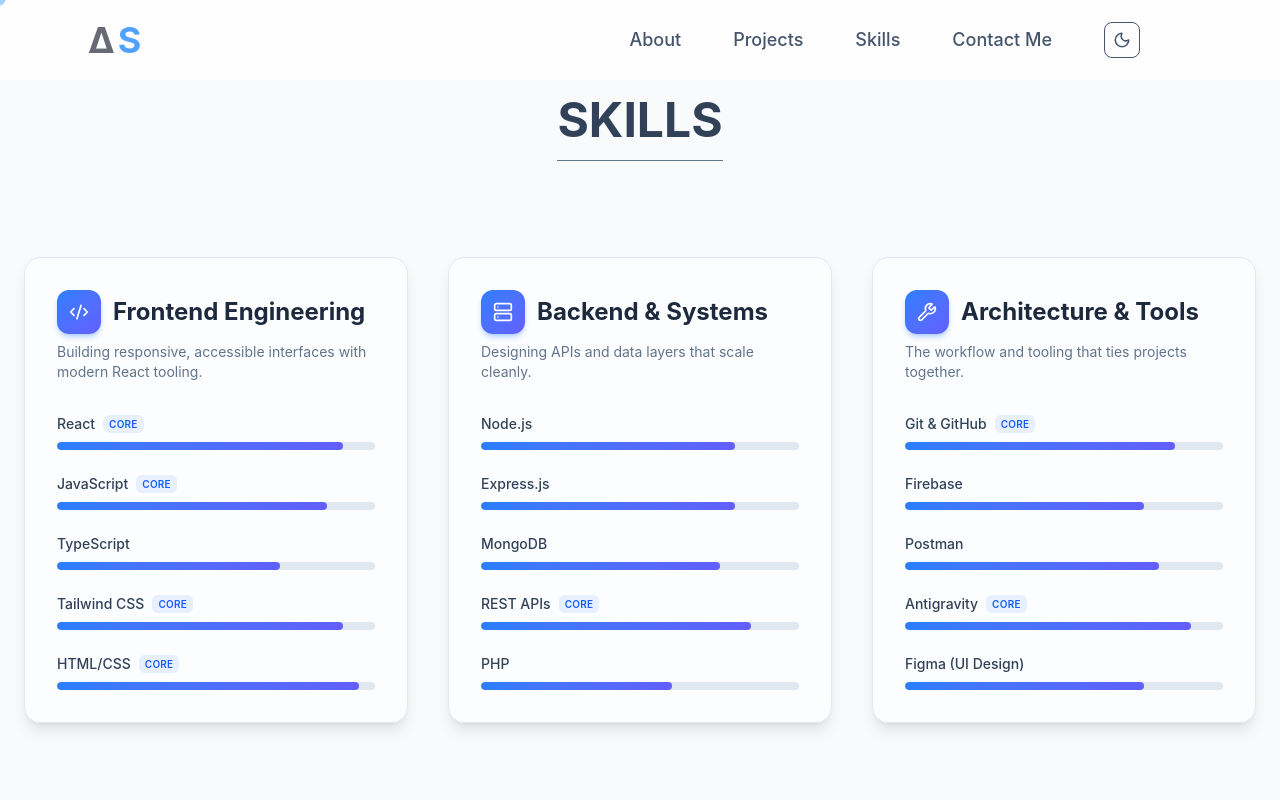
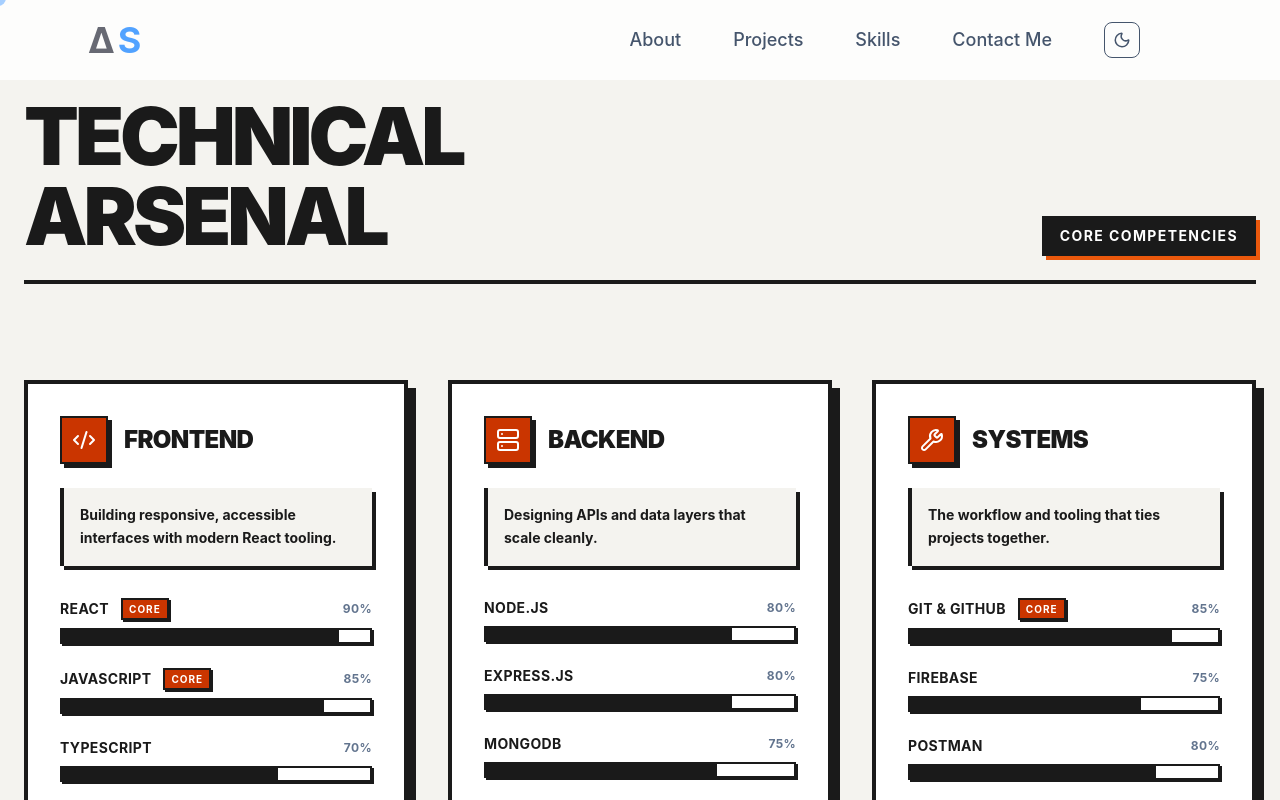
Before and after one commit to ash05741/portfolio-frontend, a React (Vite) app: page /skills in a window 1280 px wide. Shown: the top 800 px of the page. Built offline with nearby package versions, Linux system fonts and the light colour scheme.

Commit message:
feat(ui) : refactor skills section with rigid grid and data blocks

```diff
--- a/src/Components/HeroSection.jsx
+++ b/src/Components/HeroSection.jsx
@@ -15,25 +15,25 @@
     name: "Twitter",
     href: "https://x.com/asmitshukla05",
     icon: FaTwitter,
-    hoverClass: "group-hover:text-orange-700 hover:-translate-y-1 transition-transform",
+    hoverClass: "group-hover:text-orange-700 md:hover:-translate-y-1 transition-transform",
   },
   {
     name: "LinkedIn",
     href: "https://www.linkedin.com/in/asmit-shukla-2a8591258",
     icon: FaLinkedinIn,
-    hoverClass: "group-hover:text-orange-700 hover:-translate-y-1 transition-transform",
+    hoverClass: "group-hover:text-orange-700 md:hover:-translate-y-1 transition-transform",
   },
   {
     name: "GitHub",
     href: "https://github.com/ash05741",
     icon: FaGithub,
-    hoverClass: "group-hover:text-orange-700 hover:-translate-y-1 transition-transform",
+    hoverClass: "group-hover:text-orange-700 md:hover:-translate-y-1 transition-transform",
   },
   {
     name: "Website",
     href: "https://your-domain-here.com",
     icon: Globe,
-    hoverClass: "group-hover:text-orange-700 hover:-translate-y-1 transition-transform",
+    hoverClass: "group-hover:text-orange-700 md:hover:-translate-y-1 transition-transform",
   },
 ];
 
@@ -43,7 +43,7 @@
       <section className="relative min-h-screen flex items-center z-0 py-20 overflow-hidden border-b-4 border-[#1A1A1A]">
 
         {/* ===== Main Container (Editorial Grid) ===== */}
-        <div className="max-w-7xl mx-auto px-6 w-full grid lg:grid-cols-12 gap-8 items-center relative z-10">
+        <div className="max-w-7xl mx-auto px-6 w-full grid lg:grid-cols-12 gap-8 items-center relative z-10 pb-16 md:pb-0">
 
           {/* LEFT CONTENT */}
           <motion.div
@@ -62,10 +62,10 @@
 
             {/* NAME BLOCK */}
             <div className="mb-10">
-              <h1 className="text-7xl md:text-[7rem] font-black tracking-tighter leading-[0.85] uppercase">
+              <h1 className="text-6xl sm:text-7xl md:text-[7rem] font-black tracking-tight md:tracking-tighter leading-[0.85] uppercase">
                 Asmit
                 <br />
-                <span className="text-transparent [-webkit-text-stroke:3px_#1A1A1A]">Shukla</span>
+                <span className="text-transparent [-webkit-text-stroke:1.5px_#1A1A1A] md:[-webkit-text-stroke:3px_#1A1A1A]">Shukla</span>
               </h1>
             </div>
 
@@ -125,11 +125,9 @@
             transition={{ duration: 0.8, delay: 0.2 }}
             className="hidden lg:flex col-span-5 justify-center items-center relative"
           >
-            {/* A massive asterisk or geometric star giving that raw print vibe */}
             <div className="text-[350px] leading-none font-serif text-[#1A1A1A] opacity-10 select-none absolute">
               *
             </div>
-            {/* Abstract framed placeholder (could be replaced with a solid professional headshot or 3D render later) */}
             <div className="w-full aspect-square border-4 border-[#1A1A1A] bg-white shadow-[12px_12px_0_0_#1A1A1A] flex flex-col justify-between p-6 relative z-10">
               <div className="flex justify-between w-full border-b-2 border-[#1A1A1A] pb-4">
                 <span className="font-bold text-sm uppercase">Fig. 01</span>
@@ -144,14 +142,14 @@
           </motion.div>
         </div>
 
-        {/* ===== Social Bar (Bottom Left rather than floating right) ===== */}
+        {/* ===== Social Bar (Bottom Left) ===== */}
         <motion.div
           initial={{ opacity: 0, y: 20 }}
           animate={{ opacity: 1, y: 0 }}
           transition={{ duration: 0.8, delay: 0.4 }}
           className="absolute bottom-0 left-0 w-full md:w-auto"
         >
-          <div className="flex border-t-4 border-r-4 border-[#1A1A1A] bg-white text-[#1A1A1A] shadow-[4px_-4px_0_0_#1A1A1A]">
+          <div className="flex w-full md:w-auto border-t-4 md:border-r-4 border-[#1A1A1A] bg-white text-[#1A1A1A] md:shadow-[4px_-4px_0_0_#1A1A1A]">
             {socialLinks.map((link, index) => {
               const Icon = link.icon;
               return (
@@ -161,7 +159,7 @@
                   target="_blank"
                   rel="noreferrer"
                   aria-label={link.name}
-                  className={`p-4 md:p-6 flex items-center justify-center transition-colors duration-200 hover:bg-[#1A1A1A] hover:text-white ${index !== socialLinks.length - 1 ? 'border-r-2 border-[#1A1A1A]' : ''}`}
+                  className={`flex-1 md:flex-none p-4 md:p-6 flex items-center justify-center transition-colors duration-200 hover:bg-[#1A1A1A] hover:text-white ${index !== socialLinks.length - 1 ? 'border-r-2 border-[#1A1A1A]' : ''}`}
                 >
                   <Icon size={24} />
                 </a>
@@ -172,7 +170,6 @@
 
       </section>
 
-      {/* Keeping your existing components, updated with brutalist borders */}
       <Projects className="relative z-10 min-h-screen py-24 bg-white border-b-4 border-[#1A1A1A]" />
       <Skills className="relative z-10 min-h-screen py-24 bg-[#F4F3EF]" />
     </div>
--- a/src/Components/Skills.jsx
+++ b/src/Components/Skills.jsx
@@ -39,7 +39,7 @@
 
   const cardVariants = {
     hidden: { opacity: 0, y: 40 },
-    visible: { opacity: 1, y: 0, transition: { duration: 0.6 } },
+    visible: { opacity: 1, y: 0, transition: { duration: 0.5, ease: "easeOut" } },
   };
 
   /* ---------------- Skill Bar ---------------- */
@@ -47,24 +47,26 @@
     const isStrong = skill.level >= 85;
     return (
       <div className="space-y-2">
-        <div className="flex justify-between items-center text-sm font-medium text-slate-700 dark:text-slate-300">
-          <span className="flex items-center gap-2">
+        <div className="flex justify-between items-center text-sm font-bold uppercase tracking-wide text-[#1A1A1A]">
+          <span className="flex items-center gap-3">
             {skill.name}
             {isStrong && (
-              <span className="text-[10px] uppercase tracking-wide font-semibold text-blue-600 dark:text-blue-400 bg-blue-500/10 px-1.5 py-0.5 rounded-md">
+              <span className="text-[10px] uppercase tracking-widest font-bold text-white bg-orange-700 border-2 border-[#1A1A1A] px-1.5 py-0.5 shadow-[2px_2px_0_0_#1A1A1A]">
                 Core
               </span>
             )}
           </span>
+          {/* Added the percentage text for that raw data feel */}
+          <span className="text-xs text-slate-500">{skill.level}%</span>
         </div>
 
-        <div className="w-full h-2 bg-slate-200 dark:bg-slate-700 rounded-full overflow-hidden">
+        <div className="w-full h-4 bg-white border-2 border-[#1A1A1A] overflow-hidden relative shadow-[2px_2px_0_0_#1A1A1A]">
           <motion.div
             initial={{ width: 0 }}
             whileInView={{ width: `${skill.level}%` }}
             viewport={{ once: true, margin: "-50px" }}
-            transition={{ duration: 1.2, ease: "easeOut", delay: 0.2 }}
-            className="h-full bg-gradient-to-r from-blue-500 to-indigo-500 rounded-full"
+            transition={{ duration: 1, ease: "circOut", delay: 0.2 }}
+            className="h-full bg-[#1A1A1A] border-r-2 border-[#1A1A1A]"
           />
         </div>
       </div>
@@ -78,29 +80,29 @@
       className="
         group
         h-full
-        rounded-2xl
         p-8
-        backdrop-blur-lg
-        bg-white/60 dark:bg-slate-900/60
-        border border-slate-200 dark:border-slate-700
-        shadow-lg
-        hover:shadow-2xl hover:border-blue-500/30
+        bg-white
+        border-4 border-[#1A1A1A]
+        shadow-[8px_8px_0_0_#1A1A1A]
+        hover:shadow-[12px_12px_0_0_#EA580C]
         transition-all duration-300
-        hover:-translate-y-2
+        hover:-translate-y-1 hover:-translate-x-1
       "
     >
-      <div className="flex items-center gap-3 mb-2">
-        <div className="flex items-center justify-center w-11 h-11 rounded-xl bg-gradient-to-br from-blue-500 to-indigo-500 text-white shadow-md shadow-blue-500/30">
+      <div className="flex items-center gap-4 mb-6">
+        <div className="flex items-center justify-center w-12 h-12 bg-orange-700 border-2 border-[#1A1A1A] text-white shadow-[4px_4px_0_0_#1A1A1A]">
           {icon}
         </div>
-        <h3 className="text-2xl font-bold text-slate-800 dark:text-white">
+        <h3 className="text-2xl font-black text-[#1A1A1A] uppercase tracking-tight">
           {title}
         </h3>
       </div>
 
-      <p className="text-sm text-slate-500 dark:text-slate-400 mb-8">
-        {blurb}
-      </p>
+      <div className="p-4 border-l-4 border-[#1A1A1A] bg-[#F4F3EF] shadow-[4px_4px_0_0_#1A1A1A] mb-8">
+        <p className="text-sm font-bold text-[#1A1A1A] leading-relaxed">
+          {blurb}
+        </p>
+      </div>
 
       <div className="space-y-6">
         {skills.map((skill, i) => (
@@ -112,42 +114,47 @@
 
   /* ---------------- Section ---------------- */
   return (
-    <section className={`min-h-screen py-24 bg-[#f8fafc] dark:bg-slate-950 ${className}`}>
+    <section className={`min-h-screen py-24 bg-[#F4F3EF] font-sans ${className}`}>
       <div className="max-w-7xl mx-auto px-6">
 
-        {/* Title */}
-        <motion.h2
+        {/* Title Block */}
+        <motion.div
           initial={{ opacity: 0, y: 20 }}
           whileInView={{ opacity: 1, y: 0 }}
           viewport={{ once: true }}
-          className="text-5xl font-bold flex justify-center text-slate-700 dark:text-white mb-24 border-b border-b-slate-500 pb-4 max-w-max mx-auto"
+          className="flex flex-col md:flex-row md:items-end justify-between mb-24 border-b-4 border-[#1A1A1A] pb-6"
         >
-          SKILLS
-        </motion.h2>
+          <h2 className="text-6xl md:text-[5rem] font-black uppercase tracking-tighter text-[#1A1A1A] leading-none">
+            Technical <br /> Arsenal
+          </h2>
+          <div className="mt-6 md:mt-0 px-4 py-2 border-2 border-[#1A1A1A] bg-[#1A1A1A] text-white font-bold uppercase tracking-widest text-sm shadow-[4px_4px_0_0_#EA580C]">
+            Core Competencies
+          </div>
+        </motion.div>
 
-        {/* Cards Grid with Staggered Container */}
+        {/* Cards Grid */}
         <motion.div
           variants={containerVariants}
           initial="hidden"
           whileInView="visible"
           viewport={{ once: true, margin: "-100px" }}
-          className="grid md:grid-cols-2 lg:grid-cols-3 gap-10"
+          className="grid lg:grid-cols-3 gap-10"
         >
           <SkillCard
-            title="Frontend Engineering"
-            icon={<Code2 size={20} />}
+            title="Frontend"
+            icon={<Code2 size={24} />}
             blurb="Building responsive, accessible interfaces with modern React tooling."
             skills={frontend}
           />
           <SkillCard
-            title="Backend & Systems"
-            icon={<Server size={20} />}
+            title="Backend"
+            icon={<Server size={24} />}
             blurb="Designing APIs and data layers that scale cleanly."
             skills={backend}
           />
           <SkillCard
-            title="Architecture & Tools"
-            icon={<Wrench size={20} />}
+            title="Systems"
+            icon={<Wrench size={24} />}
             blurb="The workflow and tooling that ties projects together."
             skills={tools}
           />
```
Also changed, not shown: src/Components/Projects.jsx (+33 -31 lines).
